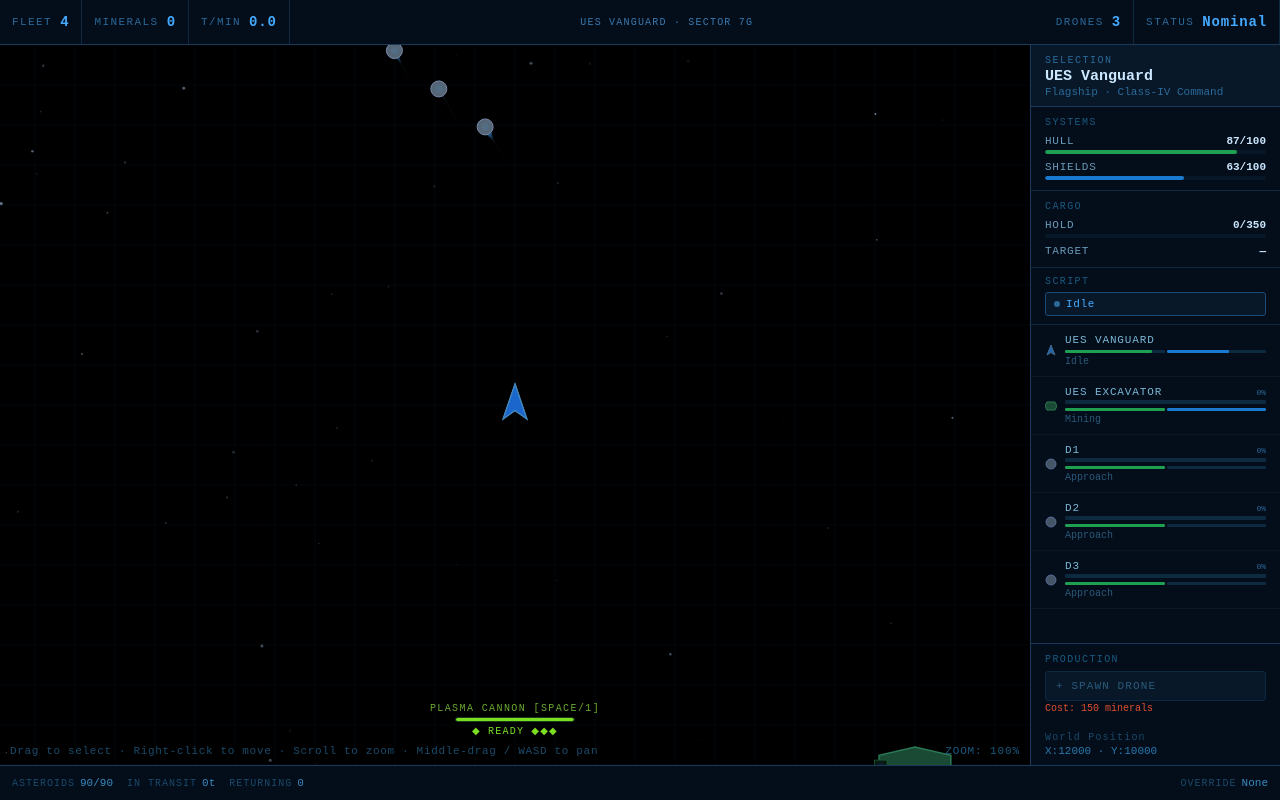
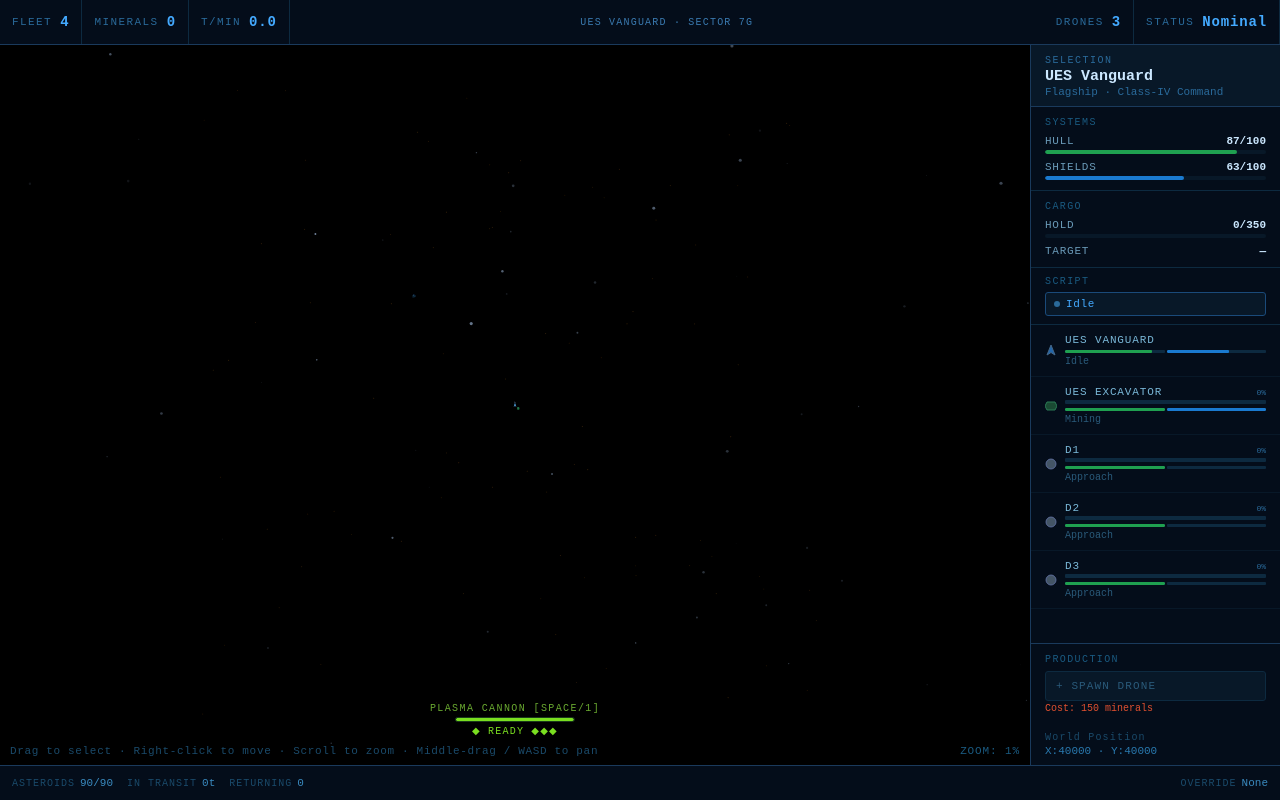
Before and after one commit to gonzaman99/spaceWIP2, a plain HTML site: page index.html in a window 1280 px wide. Drawn offline with Linux system fonts and the light colour scheme.

Commit message:
Add files via upload

```diff
--- a/index.html
+++ b/index.html
@@ -157,12 +157,11 @@ const cS=document.getElementById('c-stars'),cPlanet=document.getElementById('c-p
 const sCtx=cS.getContext('2d'),pCtx=cPlanet.getContext('2d'),gCtx=cG.getContext('2d'),ctx=cGame.getContext('2d');
 
 // ── Planet setup ───────────────────────────────────────────────────────────
-const planetImg=new Image();
-planetImg.src='./planet1.jpg';
-const PLANET_WORLD_X=8400; // 24000 * 0.35
-const PLANET_WORLD_Y=6000; // 20000 * 0.30
-const PLANET_RADIUS=3600;          // visual size in world units
-const PLANET_PARALLAX=0.4;        // 0=locked to screen, 1=moves with world
+// Procedural planet — no external image needed
+const PLANET_WORLD_X=8400;
+const PLANET_WORLD_Y=6000;
+const PLANET_RADIUS=3600;
+const PLANET_PARALLAX=0.4;
 
 // ── Constants ──────────────────────────────────────────────────────────────
 const CELL=40,OVERRIDE_DUR=5,DOCK_DIST=24,MINE_RATE=0.045,DRONE_COST=150,RESPAWN_TIME=18,F_CARGO_MAX=350;
@@ -183,7 +182,7 @@ const MC_CARGO_MAX  = 8000;
 const MC_HULL       = 800;
 const MC_SHIELDS    = 400;
 const MC_RELOC_TIME = 12;
-const WORLD_W=24000,WORLD_H=20000;  // 10x map
+const WORLD_W=80000,WORLD_H=80000;  // large square map
 
 // Flagship physics constants — tank-style (no lateral drift)
 const F_MAX_SPEED   = 3.2;    // world units/frame at 60fps
@@ -228,7 +227,7 @@ let plasmaReloading=false;  // full mag reload in progress
 let plasmaReloadTimer=0;    // mag reload countdown
 let mouseWorld={x:0,y:0};  // live world-space cursor position
 
-const cam={x:WORLD_W/2,y:WORLD_H/2,zoom:1,zoomTarget:1,minZoom:0.04,maxZoom:3,panTx:null,panTy:null,panSpeed:4,
+const cam={x:WORLD_W/2,y:WORLD_H/2,zoom:0.008,zoomTarget:0.008,minZoom:0.002,maxZoom:0.15,
   panVx:0,panVy:0};  // middle-drag inertia velocity (world units/s)
 
 // WASD key state
@@ -785,13 +784,15 @@ function resize(){
     for(let i=0;i<3;i++) dronesArr.push(makeDrone(`d${i+1}`,fx+80+i*60,fy+40+i*30));
   }
   units=[flagship,miningCarrier,...dronesArr];
-  cam.x=flagship.x;cam.y=flagship.y;cam.zoom=0.25;
+  cam.x=flagship.x;cam.y=flagship.y;cam.zoom=0.008;cam.zoomTarget=0.008;
 }
 
 function clampCam(){
   const hw=VW/2/cam.zoom,hh=VH/2/cam.zoom;
-  cam.x=Math.max(hw,Math.min(WORLD_W-hw,cam.x));
-  cam.y=Math.max(hh,Math.min(WORLD_H-hh,cam.y));
+  if(hw>=WORLD_W/2){cam.x=WORLD_W/2;}
+  else{cam.x=Math.max(hw,Math.min(WORLD_W-hw,cam.x));}
+  if(hh>=WORLD_H/2){cam.y=WORLD_H/2;}
+  else{cam.y=Math.max(hh,Math.min(WORLD_H-hh,cam.y));}
 }
 
 // ── Drone helpers ──────────────────────────────────────────────────────────
@@ -1447,38 +1448,110 @@ function updateWASD(dt){
 let twinklePhase=0;
 // ── Planet parallax layer ──────────────────────────────────────────────────
 function drawPlanetLayer(){
-  cPlanet.width=VW;cPlanet.height=VH;
+  if(!VW||!VH||!isFinite(VW)||!isFinite(VH))return;
   pCtx.clearRect(0,0,VW,VH);
-  if(!planetImg.complete||!planetImg.naturalWidth)return;
-  // Parallax offset — planet moves at a fraction of camera movement
+  // Parallax offset
   const px=(PLANET_WORLD_X-cam.x)*PLANET_PARALLAX*cam.zoom+VW/2;
-const py=(PLANET_WORLD_Y-cam.y)*PLANET_PARALLAX*cam.zoom+VH/2;
-  const r=PLANET_RADIUS*cam.zoom*0.06; // scale slightly with zoom but stay huge
+  const py=(PLANET_WORLD_Y-cam.y)*PLANET_PARALLAX*cam.zoom+VH/2;
+  const r=PLANET_RADIUS*cam.zoom*0.06;
+  if(!isFinite(px)||!isFinite(py)||!isFinite(r)||r<1)return;
+  // Cull if completely off-screen
+  if(px+r<-50||px-r>VW+50||py+r<-50||py-r>VH+50)return;
+
   pCtx.save();
-  pCtx.beginPath();
-  pCtx.arc(px,py,r,0,Math.PI*2);
-  pCtx.clip();
-  pCtx.drawImage(planetImg,px-r,py-r,r*2,r*2);
-  // Atmospheric glow rim
-  const grad=pCtx.createRadialGradient(px,py,r*0.75,px,py,r);
-  grad.addColorStop(0,'rgba(0,0,0,0)');
-  grad.addColorStop(1,'rgba(10,40,80,0.7)');
-  pCtx.fillStyle=grad;
-  pCtx.fill();
+  pCtx.beginPath();pCtx.arc(px,py,r,0,Math.PI*2);pCtx.clip();
+
+  // Deep ocean base
+  const base=pCtx.createRadialGradient(px-r*0.3,py-r*0.3,r*0.05,px,py,r);
+  base.addColorStop(0,'#1a4a7a');
+  base.addColorStop(0.45,'#0d2a50');
+  base.addColorStop(0.75,'#091828');
+  base.addColorStop(1,'#040d14');
+  pCtx.fillStyle=base;pCtx.fillRect(px-r,py-r,r*2,r*2);
+
+  // Continent bands — simple noise-free blobs using trig
+  const bands=[
+    {ox:-0.15,oy:-0.22,rx:0.55,ry:0.32,a:0.28,c:'#1a5a30'},
+    {ox: 0.30,oy: 0.10,rx:0.38,ry:0.44,a:0.24,c:'#1a5535'},
+    {ox:-0.40,oy: 0.28,rx:0.30,ry:0.28,a:0.22,c:'#224428'},
+    {ox: 0.05,oy:-0.42,rx:0.22,ry:0.18,a:0.20,c:'#1e4e2a'},
+    {ox:-0.18,oy: 0.48,rx:0.45,ry:0.18,a:0.18,c:'#1a5030'},
+  ];
+  bands.forEach(b=>{
+    pCtx.save();
+    pCtx.beginPath();
+    pCtx.ellipse(px+b.ox*r,py+b.oy*r,b.rx*r,b.ry*r,b.ox*0.8,0,Math.PI*2);
+    pCtx.fillStyle=b.c;
+    pCtx.globalAlpha=b.a+0.05*Math.sin(T*0.3+b.ox*10);
+    pCtx.fill();
+    pCtx.restore();
+  });
+
+  // Ice caps
+  [[0,-1],[0,1]].forEach(([,sy])=>{
+    const ig=pCtx.createRadialGradient(px,py+sy*r,0,px,py+sy*r,r*0.35);
+    ig.addColorStop(0,'rgba(200,230,255,0.55)');
+    ig.addColorStop(1,'rgba(160,200,255,0)');
+    pCtx.beginPath();pCtx.arc(px,py+sy*r,r*0.35,0,Math.PI*2);
+    pCtx.fillStyle=ig;pCtx.fill();
+  });
+
+  // Cloud layer — 3 horizontal wisps
+  [
+    {oy:-0.12,w:1.6,h:0.12,a:0.18},
+    {oy: 0.08,w:1.2,h:0.09,a:0.13},
+    {oy: 0.30,w:1.4,h:0.11,a:0.15},
+  ].forEach(cl=>{
+    const cg=pCtx.createRadialGradient(px,py+cl.oy*r,0,px,py+cl.oy*r,r*cl.h*3);
+    cg.addColorStop(0,`rgba(210,230,255,${cl.a})`);
+    cg.addColorStop(1,'rgba(180,210,255,0)');
+    pCtx.save();
+    pCtx.scale(cl.w,1);
+    pCtx.beginPath();pCtx.arc(px/cl.w,py+cl.oy*r,r*cl.h*3,0,Math.PI*2);
+    pCtx.fillStyle=cg;pCtx.fill();
+    pCtx.restore();
+  });
+
+  // Specular highlight (sunlit upper-left)
+  const spec=pCtx.createRadialGradient(px-r*0.38,py-r*0.38,0,px-r*0.38,py-r*0.38,r*0.72);
+  spec.addColorStop(0,'rgba(180,220,255,0.18)');
+  spec.addColorStop(1,'rgba(100,160,255,0)');
+  pCtx.beginPath();pCtx.arc(px,py,r,0,Math.PI*2);
+  pCtx.fillStyle=spec;pCtx.fill();
+
+  pCtx.restore();
+
+  // Atmospheric rim glow (outside clip so it bleeds outward)
+  const atmos=pCtx.createRadialGradient(px,py,r*0.88,px,py,r*1.18);
+  atmos.addColorStop(0,'rgba(40,120,200,0.0)');
+  atmos.addColorStop(0.4,'rgba(30,100,180,0.35)');
+  atmos.addColorStop(0.8,'rgba(10,50,120,0.18)');
+  atmos.addColorStop(1,'rgba(5,20,60,0)');
+  pCtx.beginPath();pCtx.arc(px,py,r*1.18,0,Math.PI*2);
+  pCtx.fillStyle=atmos;pCtx.fill();
+
+  // Terminator shadow (dark crescent on right side)
+  const shadow=pCtx.createRadialGradient(px+r*0.55,py,r*0.3,px+r*0.5,py,r*1.05);
+  shadow.addColorStop(0,'rgba(0,0,0,0)');
+  shadow.addColorStop(0.6,'rgba(0,5,15,0.45)');
+  shadow.addColorStop(1,'rgba(0,0,0,0)');
+  pCtx.save();
+  pCtx.beginPath();pCtx.arc(px,py,r,0,Math.PI*2);pCtx.clip();
+  pCtx.beginPath();pCtx.arc(px,py,r,0,Math.PI*2);
+  pCtx.fillStyle=shadow;pCtx.fill();
   pCtx.restore();
 }
 function drawStarsLayer(){
   sCtx.clearRect(0,0,VW,VH);
-  const parallax=0.02; // stars scroll at 8% of camera speed — feel far away
+  const parallax=0.02;
   stars.forEach(s=>{
     const f=.72+.28*Math.sin(twinklePhase*s.tw+s.ph);
     const r=s.col?s.col[0]:185, g=s.col?s.col[1]:215, b=s.col?s.col[2]:255;
-    // offset star position slightly with camera for parallax depth
-    const px=(s.sx*VW - cam.x*parallax)%VW;
-    const py=(s.sy*VH - cam.y*parallax)%VH;
-    // wrap around screen edges so stars tile seamlessly
-    const sx=px<0?px+VW:px;
-    const sy=py<0?py+VH:py;
+    // Use frac() style tiling: offset by camera, then wrap within [0,1] before scaling to screen
+    const rawX = s.sx - (cam.x * parallax / VW);
+    const rawY = s.sy - (cam.y * parallax / VH);
+    const sx = ((rawX % 1) + 1) % 1 * VW;
+    const sy = ((rawY % 1) + 1) % 1 * VH;
     sCtx.beginPath();sCtx.arc(sx,sy,s.r,0,Math.PI*2);
     sCtx.fillStyle=`rgba(${r},${g},${b},${s.a*f})`;sCtx.fill();
   });
@@ -1669,6 +1742,7 @@ function drawRetroFlames(sz, flare){
 
 // ── Drone thruster drawing ─────────────────────────────────────────────────
 function drawDroneThruster(d, sc, r){
+  if(!isFinite(sc.x)||!isFinite(sc.y))return;
   const isMoving=d.state==='approaching'||d.state==='docking'||(d.overrideTimer>0&&d.moving);
   if(!isMoving)return;
   const dx=d.tx-d.x,dy=d.ty-d.y,dist=Math.hypot(dx,dy);
@@ -1775,6 +1849,7 @@ function drawFlagship(){
 
 function drawDrone(d){
   const sc=worldToScreen(d.x,d.y);
+  if(!isFinite(sc.x)||!isFinite(sc.y)||!isFinite(d.x)||!isFinite(d.y))return;
   const r=8*cam.zoom,sel=selectedIds.has(d.id);
   const full=d.cargo>=d.cargoMax,mining=d.state==='mining',docking=d.state==='docking',ovrd=d.overrideTimer>0;
 
@@ -1954,11 +2029,14 @@ cGame.addEventListener('mouseleave',()=>{dragStart=null;dragCur=null;isDrag=fals
 
 cGame.addEventListener('wheel',e=>{
   e.preventDefault();
-  const p=getPos(e);const wp=screenToWorld(p.sx,p.sy);
+  const p=getPos(e);
+  // Always compute anchor from current ACTUAL zoom, not zoomTarget
+  const wp=screenToWorld(p.sx,p.sy);
   const factor=e.deltaY<0?1.15:1/1.15;
   cam.zoomTarget=Math.max(cam.minZoom,Math.min(cam.maxZoom,cam.zoomTarget*factor));
-  cam.zoomAnchorX=wp.x;
-  cam.zoomAnchorY=wp.y;
+  // Only update anchor if it's a fresh scroll (zoom was stable) or same direction
+  cam.zoomAnchorX=cam.x+(wp.x-cam.x)*(cam.zoom/cam.zoomTarget);
+  cam.zoomAnchorY=cam.y+(wp.y-cam.y)*(cam.zoom/cam.zoomTarget);
   clampCam();
 },{passive:false});
 
@@ -2020,7 +2098,7 @@ window.focusUnit=function(id){
 };
 
 // ── Fleet list — stable DOM, patched each frame (no full rebuild while mining) ──
-let _lastFleetStructure='';
+let _lastFleetStructure='__init__';
 function renderFleetList(){
   const list=document.getElementById('fleet-list');
 
@@ -2263,6 +2341,9 @@ function loop(ts){
     }
     cam.zoom=newZoom;
     clampCam();
+  } else {
+    cam.zoomAnchorX=undefined;
+    cam.zoomAnchorY=undefined;
   }
 
   // Move flagship with physics
```
